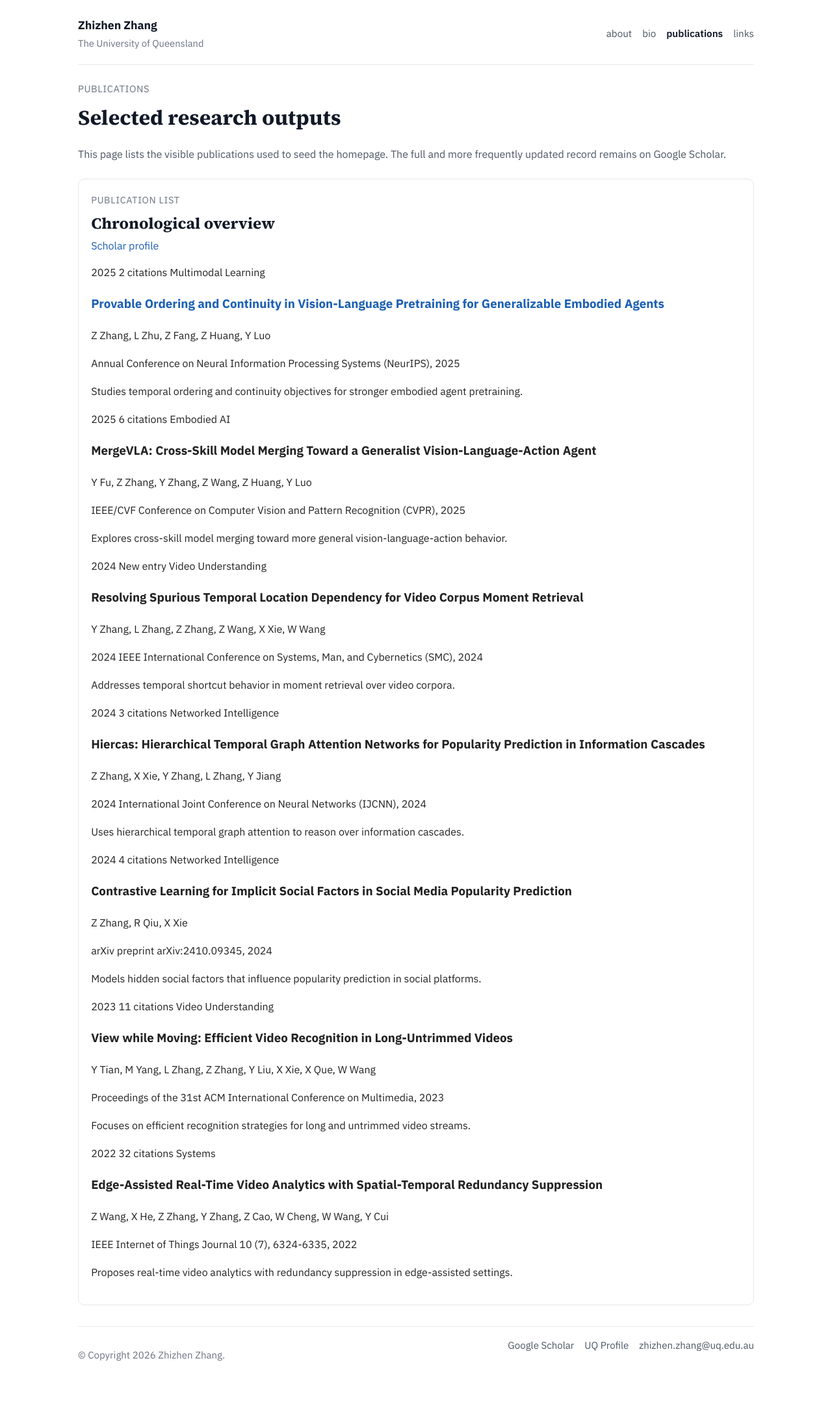
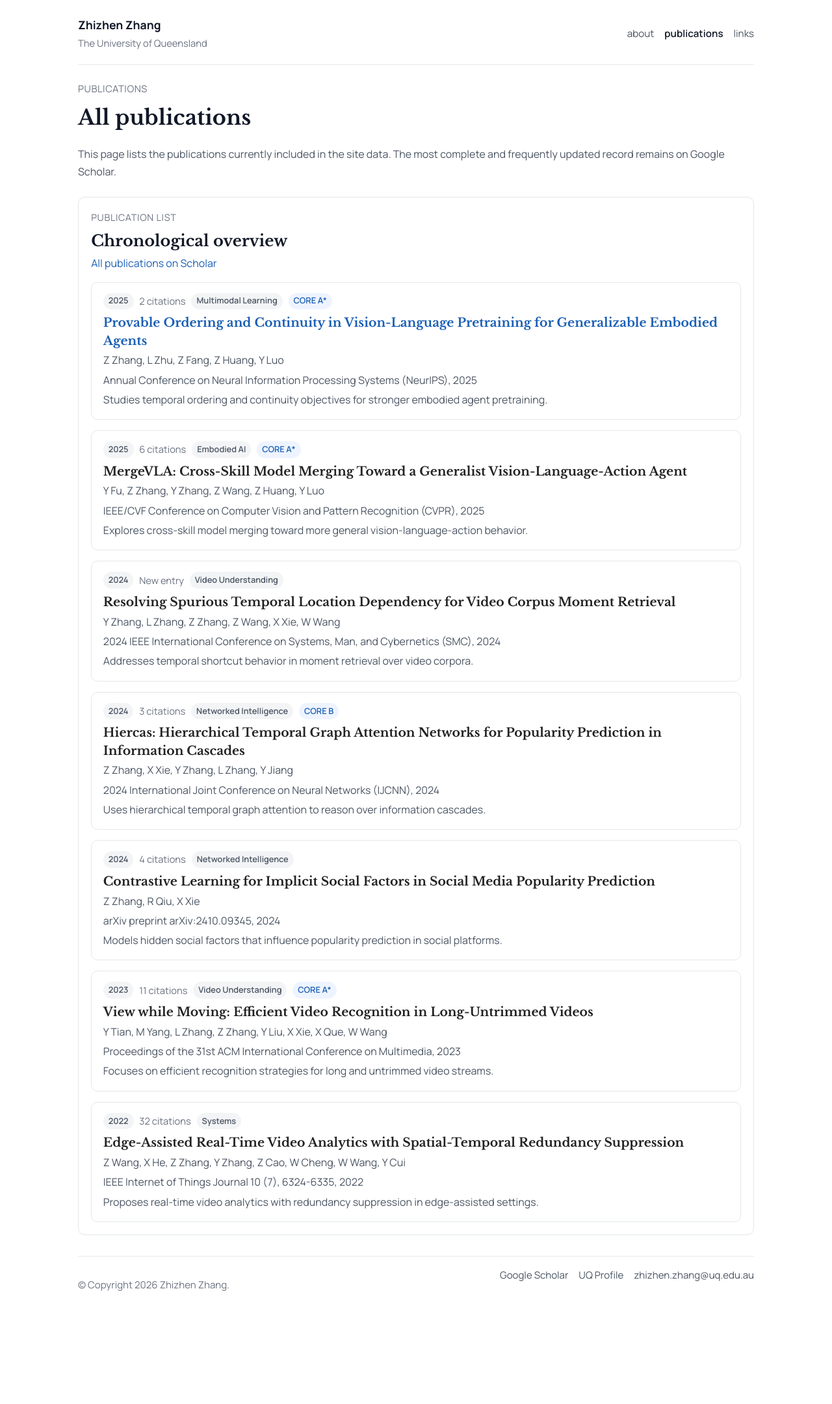
Before and after one commit to Daisy-zzz/homepage, a Jekyll site: the page built from _pages/publications.html, in a window 1280 px wide. Shown: the whole page at 65% size. Built offline with Jekyll 4.4.1, drawn with Linux system fonts in a browser that asks for light colours; after the commit the page ends 2054 px from its top, so only the background shows below that.

Commit message:
Refine homepage structure and publication ranking

```diff
--- a/_data/navigation.yml
+++ b/_data/navigation.yml
@@ -1,8 +1,6 @@
 main:
   - title: about
     url: /
-  - title: bio
-    url: /bio/
   - title: publications
     url: /publications/
   - title: links
--- a/_data/publications.yml
+++ b/_data/publications.yml
@@ -4,6 +4,7 @@
   year: 2025
   citations: "6 citations"
   area: "Embodied AI"
+  core_rank: "A*"
   summary: "Explores cross-skill model merging toward more general vision-language-action behavior."
 - title: "Provable Ordering and Continuity in Vision-Language Pretraining for Generalizable Embodied Agents"
   authors: "Z Zhang, L Zhu, Z Fang, Z Huang, Y Luo"
@@ -11,6 +12,7 @@
   year: 2025
   citations: "2 citations"
   area: "Multimodal Learning"
+  core_rank: "A*"
   url: https://actol-pretrain.github.io/
   summary: "Studies temporal ordering and continuity objectives for stronger embodied agent pretraining."
 - title: "Contrastive Learning for Implicit Social Factors in Social Media Popularity Prediction"
@@ -26,6 +28,7 @@
   year: 2024
   citations: "3 citations"
   area: "Networked Intelligence"
+  core_rank: "B"
   summary: "Uses hierarchical temporal graph attention to reason over information cascades."
 - title: "Resolving Spurious Temporal Location Dependency for Video Corpus Moment Retrieval"
   authors: "Y Zhang, L Zhang, Z Zhang, Z Wang, X Xie, W Wang"
@@ -40,6 +43,7 @@
   year: 2023
   citations: "11 citations"
   area: "Video Understanding"
+  core_rank: "A*"
   summary: "Focuses on efficient recognition strategies for long and untrimmed video streams."
 - title: "Edge-Assisted Real-Time Video Analytics with Spatial-Temporal Redundancy Suppression"
   authors: "Z Wang, X He, Z Zhang, Y Zhang, Z Cao, W Cheng, W Wang, Y Cui"
--- a/_layouts/default.html
+++ b/_layouts/default.html
@@ -8,7 +8,7 @@
     <link rel="preconnect" href="https://fonts.googleapis.com" />
     <link rel="preconnect" href="https://fonts.gstatic.com" crossorigin />
     <link
-      href="https://fonts.googleapis.com/css2?family=IBM+Plex+Mono:wght@400;500&family=IBM+Plex+Sans:wght@400;500;600;700&family=Source+Serif+4:opsz,wght@8..60,500;8..60,700&display=swap"
+      href="https://fonts.googleapis.com/css2?family=Libre+Baskerville:wght@400;700&family=Manrope:wght@400;500;600;700;800&display=swap"
       rel="stylesheet"
     />
     <link rel="stylesheet" href="{{ '/assets/css/main.css' | relative_url }}" />
--- a/_pages/publications.html
+++ b/_pages/publications.html
@@ -7,9 +7,9 @@ permalink: /publications/
 
 <section class="page-hero">
   <p class="eyebrow">Publications</p>
-  <h1 class="page-title">Selected research outputs</h1>
+  <h1 class="page-title">All publications</h1>
   <p class="lead">
-    This page lists the visible publications used to seed the homepage. The full and more
+    This page lists the publications currently included in the site data. The most complete and
     frequently updated record remains on Google Scholar.
   </p>
 </section>
@@ -20,7 +20,7 @@ permalink: /publications/
       <p class="section-kicker">Publication List</p>
       <h2>Chronological overview</h2>
     </div>
-    <a class="button secondary compact-button" href="{{ site.data.profile.scholar_url }}" target="_blank" rel="noreferrer">Scholar profile</a>
+    <a class="button secondary compact-button" href="{{ site.data.profile.scholar_url }}" target="_blank" rel="noreferrer">All publications on Scholar</a>
   </div>
 
   <div class="publication-list">
@@ -30,6 +30,9 @@ permalink: /publications/
         <span class="publication-year">{{ publication.year }}</span>
         <span>{{ publication.citations }}</span>
         <span class="publication-tag">{{ publication.area }}</span>
+        {% if publication.core_rank %}
+        <span class="publication-tag publication-rank">CORE {{ publication.core_rank }}</span>
+        {% endif %}
       </div>
       <h3 class="publication-title">
         {% if publication.url %}
--- a/assets/css/main.css
+++ b/assets/css/main.css
@@ -2,7 +2,7 @@ body {
   margin: 0;
   color: #222;
   background: #fff;
-  font-family: "IBM Plex Sans", "Helvetica Neue", Arial, sans-serif;
+  font-family: "Manrope", -apple-system, BlinkMacSystemFont, "Segoe UI", sans-serif;
   line-height: 1.7;
 }
 
@@ -89,7 +89,7 @@ a:focus-visible {
   border-radius: 8px;
   background: linear-gradient(180deg, #f3f4f6, #e5e7eb);
   color: #374151;
-  font-family: "Source Serif 4", Georgia, serif;
+  font-family: "Libre Baskerville", Georgia, serif;
   font-size: 3rem;
   font-weight: 700;
 }
@@ -102,7 +102,7 @@ a:focus-visible {
 
 .about-title {
   margin: 0;
-  font-family: "Source Serif 4", Georgia, serif;
+  font-family: "Libre Baskerville", Georgia, serif;
   font-size: 2.3rem;
   line-height: 1.15;
   color: #111827;
@@ -123,9 +123,15 @@ a:focus-visible {
 
 .section-title {
   margin: 0 0 0.9rem;
-  font-family: "Source Serif 4", Georgia, serif;
+  font-family: "Libre Baskerville", Georgia, serif;
   font-size: 1.7rem;
   color: #111827;
+}
+
+.section-subtitle {
+  margin: -0.2rem 0 1rem;
+  color: #4b5563;
+  font-size: 0.98rem;
 }
 
 .news-list {
@@ -178,6 +184,18 @@ a:focus-visible {
   font-size: 0.92rem;
 }
 
+.rank-badge {
+  display: inline-flex;
+  align-items: center;
+  margin-left: 0.5rem;
+  padding: 0.12rem 0.45rem;
+  border-radius: 999px;
+  background: #eef4ff;
+  color: #1a5fb4;
+  font-size: 0.78rem;
+  font-weight: 700;
+}
+
 .publication-plain-title {
   margin: 0.2rem 0 0.25rem;
   font-size: 1.08rem;
@@ -213,7 +231,7 @@ a:focus-visible {
 
 .page-title {
   margin: 0.3rem 0 0;
-  font-family: "Source Serif 4", Georgia, serif;
+  font-family: "Libre Baskerville", Georgia, serif;
   font-size: 2rem;
   color: #111827;
 }
@@ -242,7 +260,7 @@ a:focus-visible {
 
 .section-heading h2 {
   margin: 0.25rem 0 0;
-  font-family: "Source Serif 4", Georgia, serif;
+  font-family: "Libre Baskerville", Georgia, serif;
   font-size: 1.5rem;
   color: #111827;
 }
@@ -299,8 +317,59 @@ a:focus-visible {
 
 .thread-card h3 {
   margin: 0.3rem 0 0.35rem;
-  font-family: "Source Serif 4", Georgia, serif;
+  font-family: "Libre Baskerville", Georgia, serif;
   font-size: 1.15rem;
+}
+
+.publication-list {
+  display: grid;
+  gap: 1rem;
+}
+
+.publication-card {
+  padding: 1rem 1.1rem;
+  border: 1px solid #e5e7eb;
+  border-radius: 10px;
+}
+
+.publication-meta {
+  display: flex;
+  flex-wrap: wrap;
+  gap: 0.55rem;
+  align-items: center;
+  color: #6b7280;
+  font-size: 0.92rem;
+}
+
+.publication-year,
+.publication-tag {
+  display: inline-flex;
+  align-items: center;
+  padding: 0.12rem 0.5rem;
+  border-radius: 999px;
+  background: #f3f4f6;
+  color: #4b5563;
+  font-size: 0.8rem;
+  font-weight: 600;
+}
+
+.publication-rank {
+  background: #eef4ff;
+  color: #1a5fb4;
+}
+
+.publication-title {
+  margin: 0.45rem 0 0.2rem;
+  font-family: "Libre Baskerville", Georgia, serif;
+  font-size: 1.18rem;
+  line-height: 1.45;
+}
+
+.publication-authors,
+.publication-venue,
+.publication-summary {
+  margin: 0.2rem 0 0;
+  color: #4b5563;
 }
 
 .thread-card p {
```
Also changed, not shown: _pages/bio.html (deleted, +0 -65 lines), index.html (+14 -3 lines).
